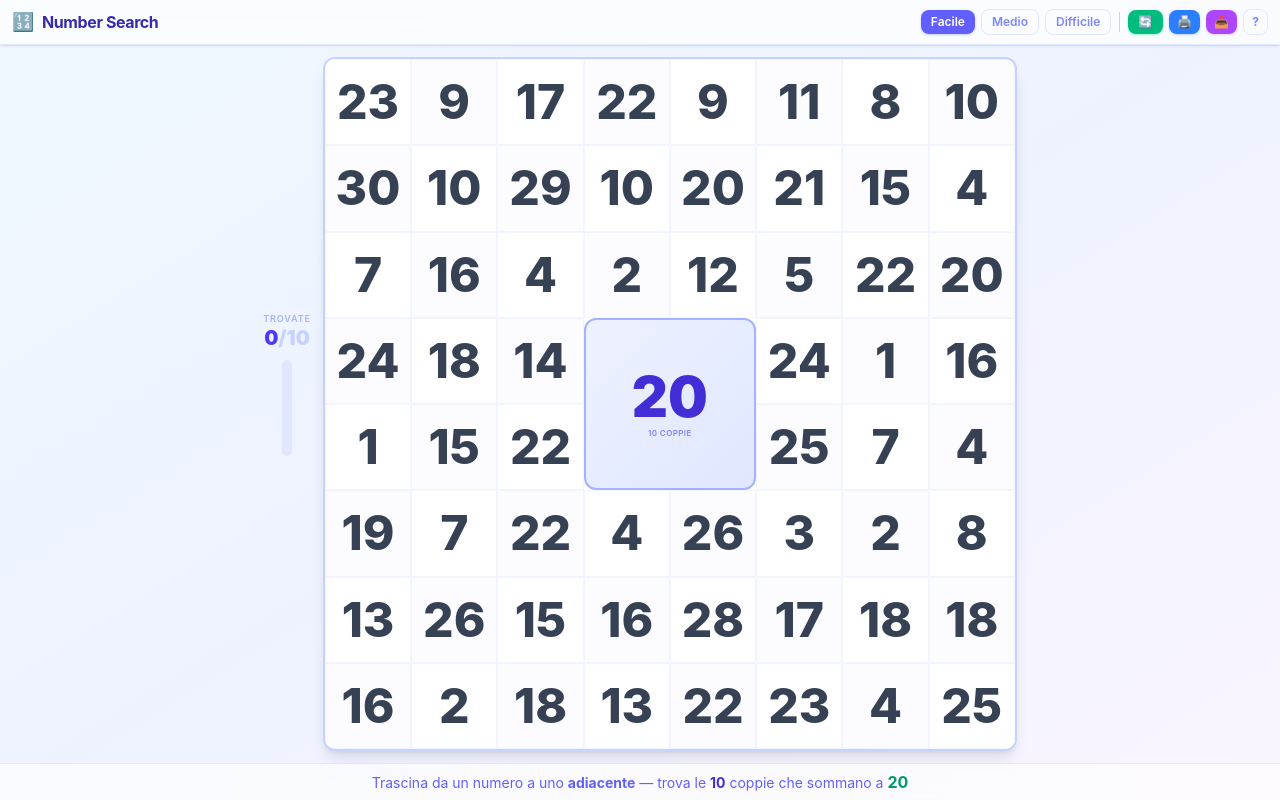
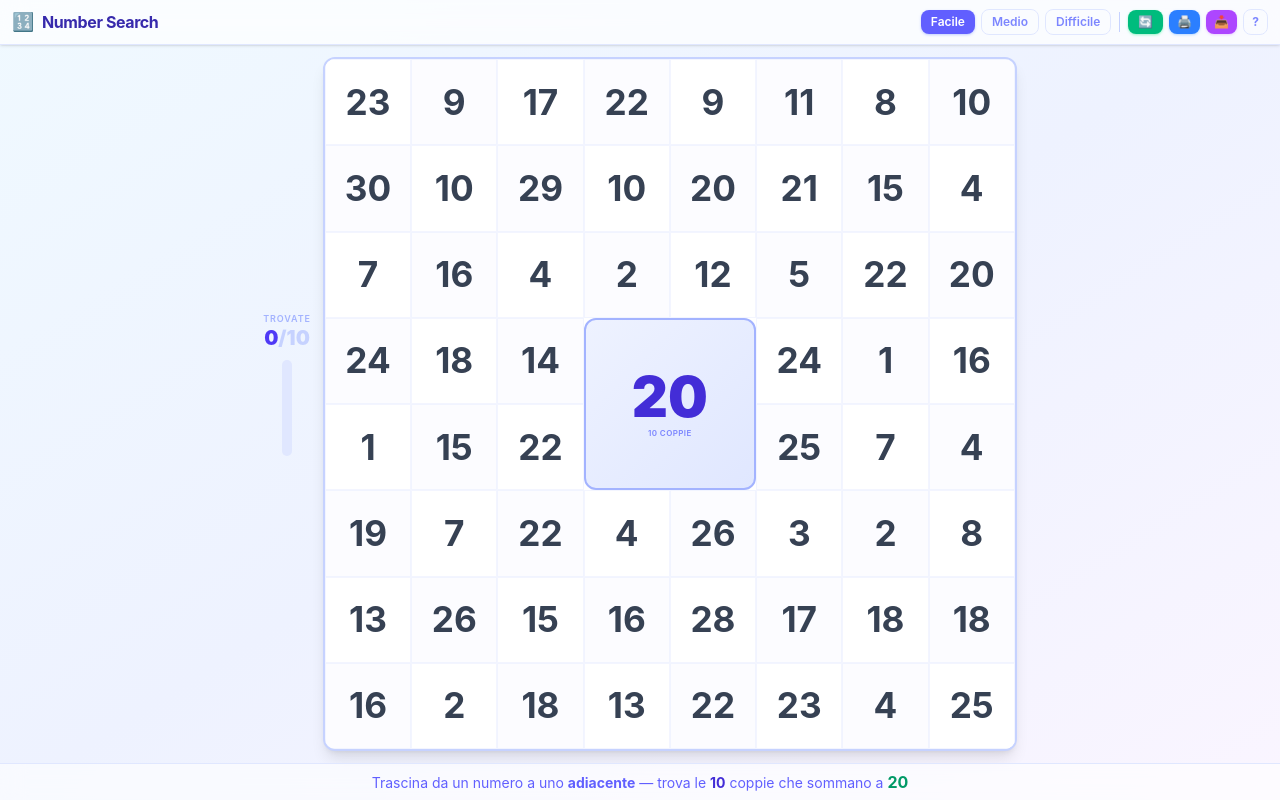
Before and after one commit to dorahdeah/cercailnumero, a React (Vite) app: page / in a window 1280 px wide. Built offline with nearby package versions, Linux system fonts and the light colour scheme.

Commit message:
Update App.tsx

```diff
--- a/src/App.tsx
+++ b/src/App.tsx
@@ -225,7 +225,7 @@ export default function App() {
                         style={{ gridColumn: ci + 1, gridRow: ri + 1 }}
                         className={`
                           relative flex items-center justify-center
-                          text-2xl sm:text-4xl md:text-5xl font-extrabold
+                          text-[clamp(1rem,4.5vmin,2.2rem)] font-bold
                           border border-indigo-100/40
                           print:border-gray-200 print:text-black print:text-sm
                           ${isLight ? 'bg-white' : 'bg-indigo-50/20'}
```
